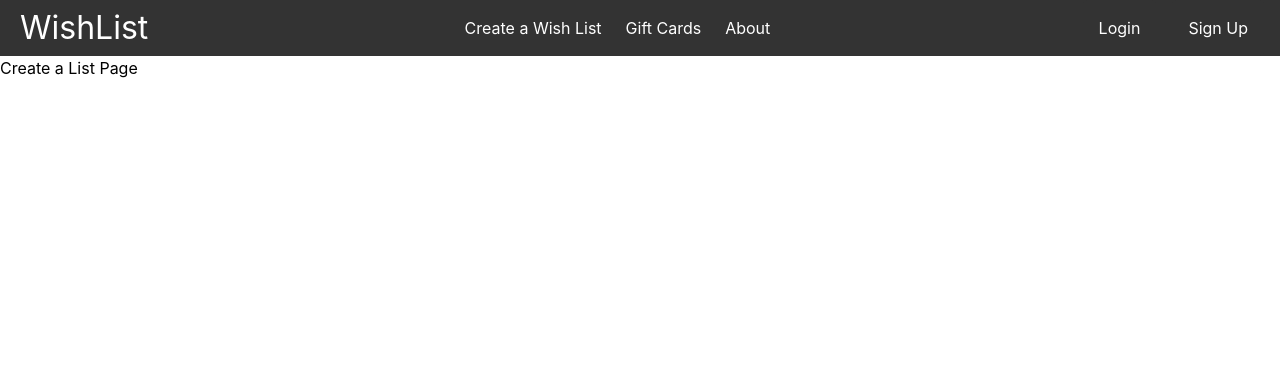
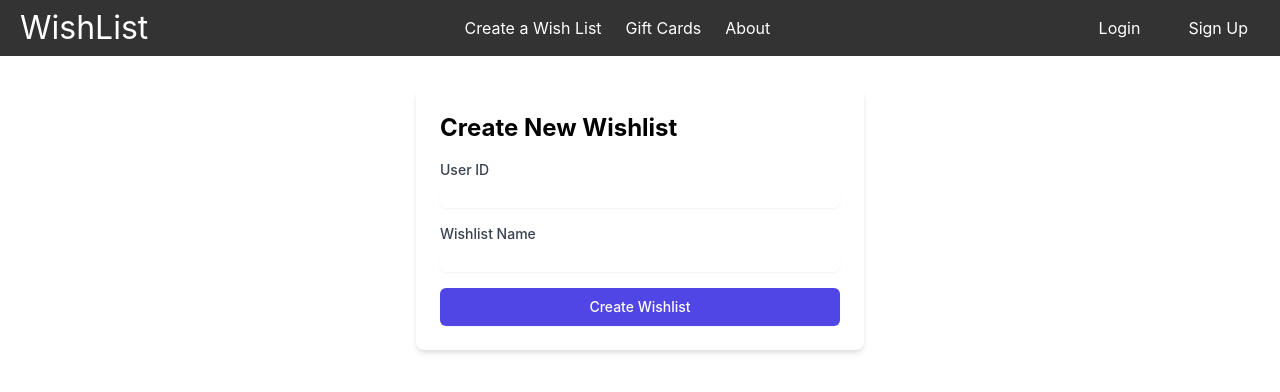
Before and after one commit to CST438-P2-Group17/CST438-P2-G17-FrontEnd, a React (Create React App) app in the folder Project_2/: page /createalist in a window 1280 px wide. Shown: the top 392 px of the page. Built offline with nearby package versions, Linux system fonts and the light colour scheme.

Commit message:
Created create a wish list route which lets a user create a wishlist

```diff
--- a/Project_2/src/App.js
+++ b/Project_2/src/App.js
@@ -8,6 +8,7 @@ import Home from "./components/home";
 import Login from "./components/login";
 import About from "./components/about";
 import GiftCardList from "./components/giftcardlist";
+import CreateWishlist from "./components/createalist";
 
 /*import './App.css';
 import Login from "./components/login.js"
@@ -35,7 +36,7 @@ function App(){
         <Routes>
           <Route path="/" element={<Home />} />
           <Route path="/login" element={<Login />} />
-          <Route path="/createalist" element={<div>Create a List Page</div>} />
+          <Route path="/createalist" element={<CreateWishlist/>} />
           <Route path="/giftcards" element={<GiftCardList />} />
           <Route path="/about" element={<About />} />
 
--- a/Project_2/src/components/createalist.js
+++ b/Project_2/src/components/createalist.js
@@ -0,0 +1,90 @@
+import React, { useState } from 'react'
+
+function CreateWishlist() {
+  const [name, setName] = useState('')
+  const [userId, setUserId] = useState('')
+  const [message, setMessage] = useState('')
+  const [error, setError] = useState('')
+
+  const handleSubmit = async (e) => {
+    e.preventDefault()
+    setMessage('')
+    setError('')
+
+    try {
+        const loginApi = fetch(`https://cst438p2g17spring-65b77ceaeba8.herokuapp.com/addWishlist`, {
+            method: 'POST',
+            headers: {
+                'Accept': 'application/json',
+                'Content-Type': 'application/x-www-form-urlencoded',
+            },
+            body: new URLSearchParams({
+                userId: userId,
+                name: name
+            })
+        })
+        .then(response => {
+            if (!response.ok) {
+                throw new Error('Network response was not ok: ' + response.statusText);
+            }
+            return response.json();
+        })
+        .then(data => {
+            console.log('Success:', data);
+        })
+        .catch(error => {
+            console.error('Error:', error);
+        });
+    } catch (err) {
+      setError(err.response?.data || 'An error occurred while creating the wishlist.')
+    }
+  }
+
+  return (
+    <div className="max-w-md mx-auto mt-8 p-6 bg-white rounded-lg shadow-md">
+      <h2 className="text-2xl font-bold mb-4">Create New Wishlist</h2>
+      <form onSubmit={handleSubmit} className="space-y-4">
+        <div>
+          <label htmlFor="userId" className="block text-sm font-medium text-gray-700">User ID</label>
+          <input
+            type="number"
+            id="userId"
+            value={userId}
+            onChange={(e) => setUserId(e.target.value)}
+            className="mt-1 block w-full rounded-md border-gray-300 shadow-sm focus:border-indigo-300 focus:ring focus:ring-indigo-200 focus:ring-opacity-50"
+            required
+          />
+        </div>
+        <div>
+          <label htmlFor="name" className="block text-sm font-medium text-gray-700">Wishlist Name</label>
+          <input
+            type="text"
+            id="name"
+            value={name}
+            onChange={(e) => setName(e.target.value)}
+            className="mt-1 block w-full rounded-md border-gray-300 shadow-sm focus:border-indigo-300 focus:ring focus:ring-indigo-200 focus:ring-opacity-50"
+            required
+          />
+        </div>
+        <button
+          type="submit"
+          className="w-full py-2 px-4 border border-transparent rounded-md shadow-sm text-sm font-medium text-white bg-indigo-600 hover:bg-indigo-700 focus:outline-none focus:ring-2 focus:ring-offset-2 focus:ring-indigo-500"
+        >
+          Create Wishlist
+        </button>
+      </form>
+      {message && (
+        <div className="mt-4 p-2 bg-green-100 border border-green-400 text-green-700 rounded">
+          {message}
+        </div>
+      )}
+      {error && (
+        <div className="mt-4 p-2 bg-red-100 border border-red-400 text-red-700 rounded">
+          {error}
+        </div>
+      )}
+    </div>
+  )
+}
+
+export default CreateWishlist
```
